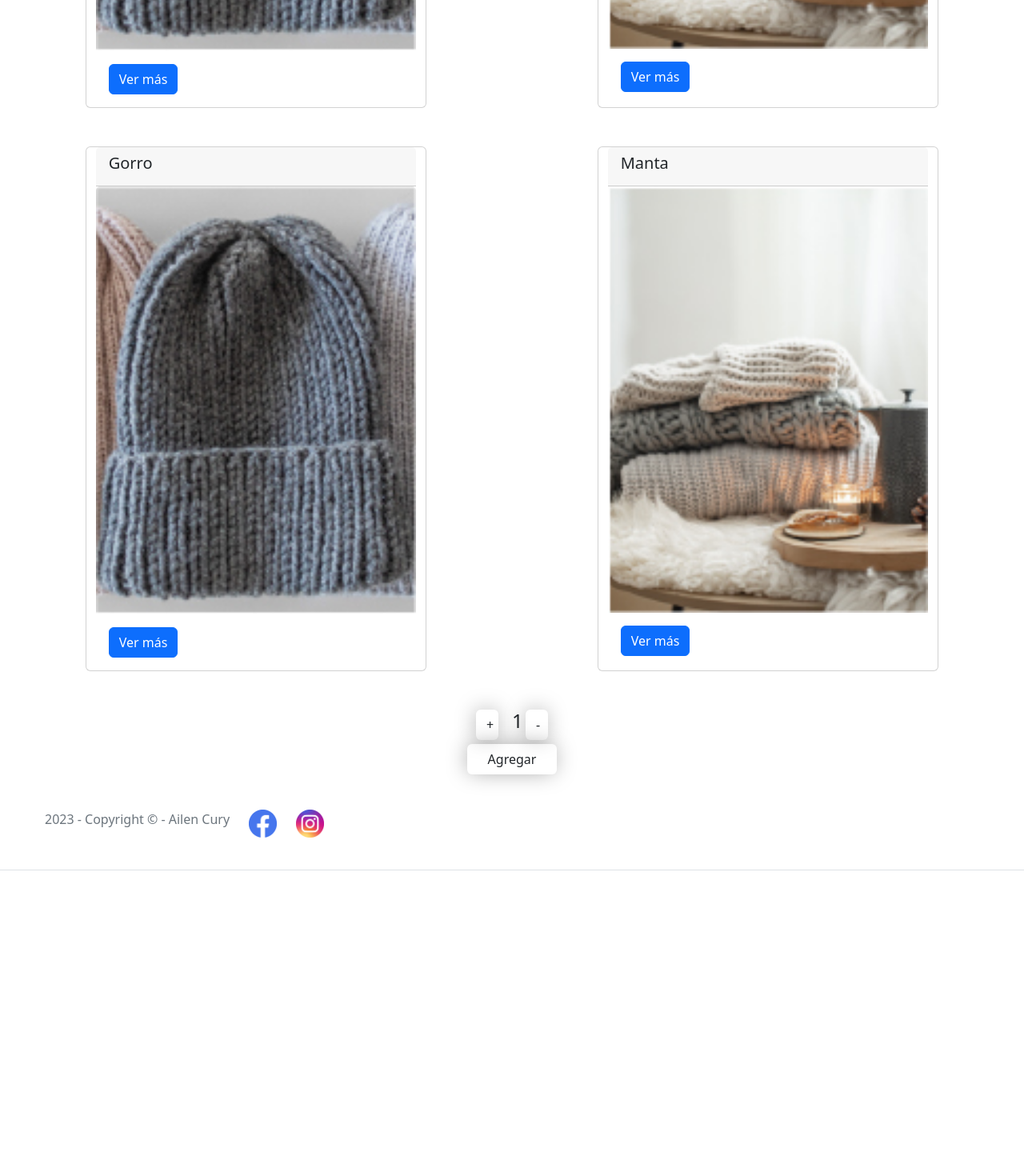
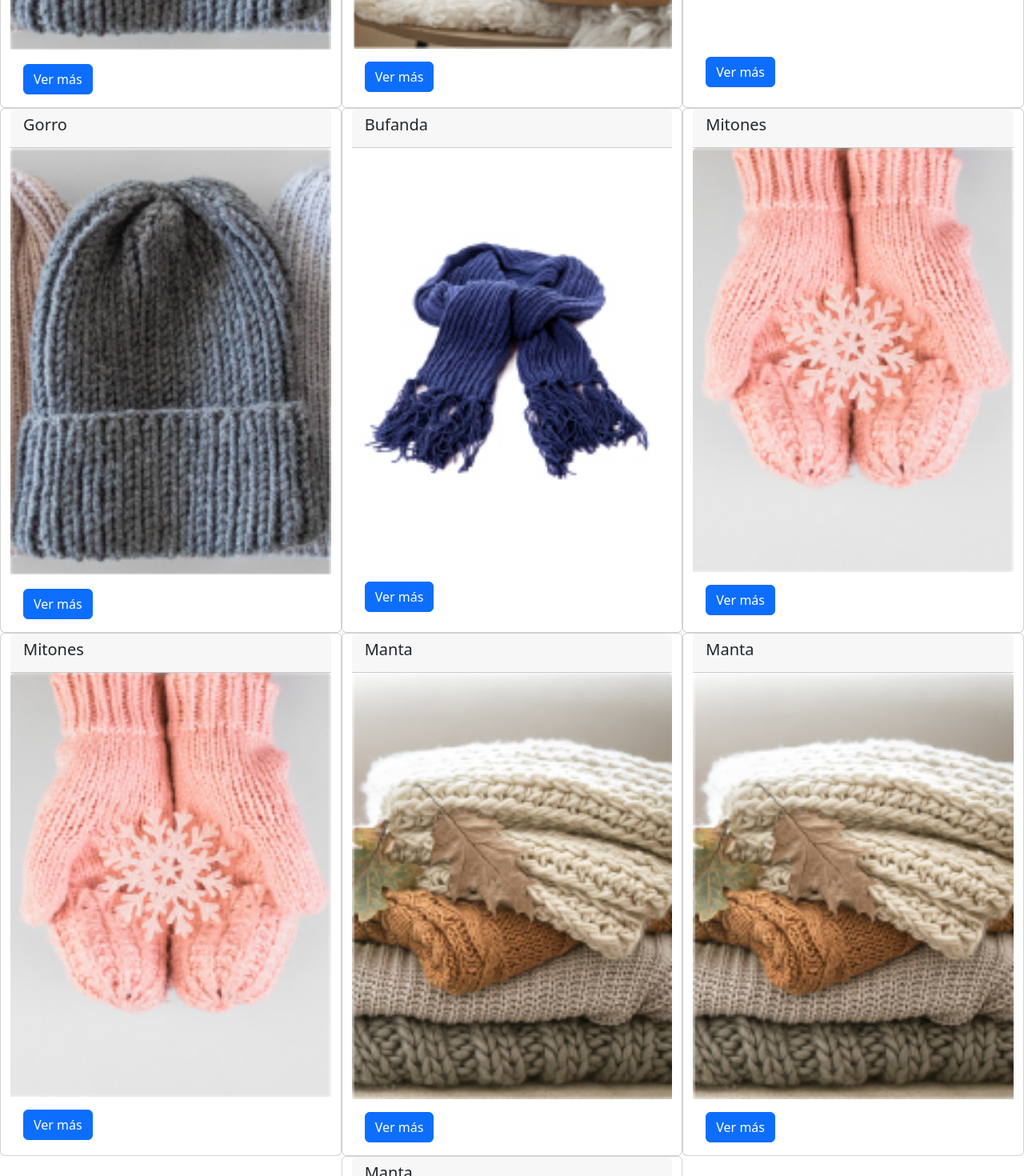
Before and after one commit to curyAilen/dosAgujas, a React (Create React App) app: page / in a window 1280 px wide. Shown: the part 640-2110 px from the top of the page at 80% size. Before the commit the page ends 1728 px from the top, so only its background shows below. Built offline with nearby package versions, Linux system fonts and the light colour scheme.

Commit message:
PreEntrega2+Cury

```diff
--- a/public/productos.json
+++ b/public/productos.json
@@ -13,7 +13,7 @@
         "stock": 6,
         "precio": 10094,
         "categoria": "Manta",
-        "img": "/images/products/manta.jpg"
+        "img": "/images/products/manta1.jpg"
     },
     {
         "id": 3,
@@ -29,7 +29,7 @@
         "stock": 12,
         "precio": 15090,
         "categoria": "Gorro",
-        "img": "/images/products/gorro.jpg"
+        "img": "/images/products/gorro1.jpg"
     },
     {
         "id": 5,
@@ -77,6 +77,6 @@
         "stock": 10,
         "precio": 9204,
         "categoria": "Manta",
-        "img": "/images/products/manta.jpg"
+        "img": "/images/products/manta2.jpg"
     }
 ]
--- a/src/components/ItemDetail/ItemDetail.js
+++ b/src/components/ItemDetail/ItemDetail.js
@@ -1,6 +1,6 @@
 import { Link } from "react-router-dom";
 
-const ItemDetail = (productos) => {
+const ItemDetail = ({productos}) => {
 
 
   return (
--- a/src/components/ItemDetailContainer/ItemDetailContainer.js
+++ b/src/components/ItemDetailContainer/ItemDetailContainer.js
@@ -1,5 +1,6 @@
 import { useState, useEffect } from "react";
 import { useParams } from "react-router-dom";
+import ItemDetail from "../ItemDetail/ItemDetail";
 
 const ItemDetailContainer = () => {
     const [product, setProduct] = useState({})
@@ -10,9 +11,9 @@
         fetch('../productos.json')
         .then(response => response.json())
         .then(producto => {
-            const productoEncontrado = producto.find(prod => prod.id === id);
+            const productoEncontrado = producto.find(prod => prod.id === parseInt(id));
             setProduct(productoEncontrado);
-            console.log(productoEncontrado)
+
         })
         .catch(error => {
             console.log('Error al obtener los productos:', error);
@@ -20,6 +21,7 @@
         });
 
     },[id])
+    return(<ItemDetail productos={product}/>)
 
 };
 export default ItemDetailContainer;
--- a/src/components/ItemListContainer/ItemListContainer.js
+++ b/src/components/ItemListContainer/ItemListContainer.js
@@ -26,11 +26,8 @@
   const [estado, setEstado] = useState([]);
 
   useEffect(() => {
-    const getEstado = new Promise((res) => {
-      setTimeout(() => {
-        res(productos);
-      }, 1000);
-    });
+    const getEstado = fetch("productos.json")
+    .then((res)=> res.json())
     getEstado.then((res) => setEstado(res));
   }, []);
 
--- /dev/null
+++ b/src/components/Main/CustomProvider.js
@@ -0,0 +1,3 @@
+import { createContext } from "react";
+
+export const contexto = createContext();
```
